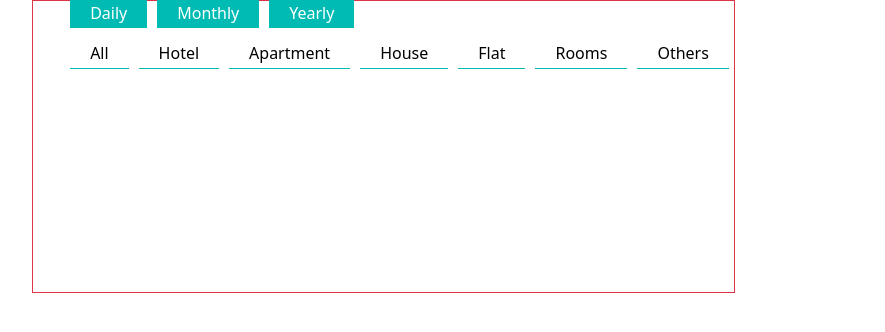
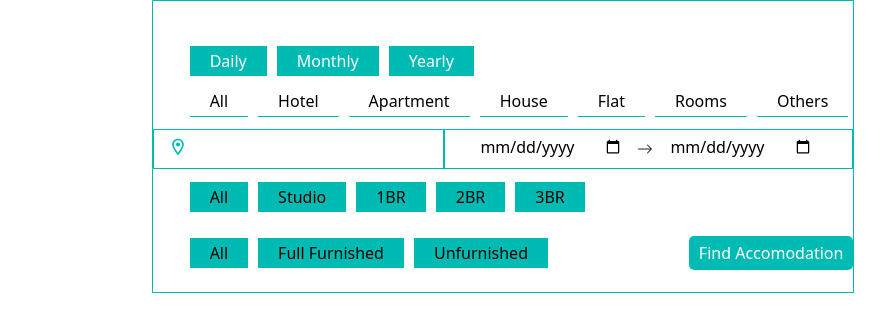
Before and after one commit to alamin00006/Rtemis-test, a React (Create React App) app: page / in a window 1280 px wide. Shown: the top 332 px of the page, without its empty margins (137-1022 px from the left). Built offline with nearby package versions, Linux system fonts and the light colour scheme.

Commit message:
search filed done

```diff
--- a/package.json
+++ b/package.json
@@ -10,6 +10,7 @@
     "react": "^18.2.0",
     "react-bootstrap": "^2.8.0",
     "react-dom": "^18.2.0",
+    "react-icons": "^4.10.1",
     "react-scripts": "5.0.1",
     "web-vitals": "^2.1.4"
   },
--- a/src/searchFiled/SearchFiled.css
+++ b/src/searchFiled/SearchFiled.css
@@ -22,3 +22,65 @@
   margin: 5px;
   text-decoration: none;
 }
+
+/* input filed Area */
+input {
+  border: 1px solid #00bbb4 !important;
+}
+input:focus {
+  outline: 1px solid #00bbb4 !important;
+}
+
+.input-filed-area {
+  position: relative;
+}
+.location-icon {
+  position: absolute;
+  top: 4px;
+  left: 15px;
+}
+.left-date {
+  position: absolute;
+  top: 6px;
+  right: 230px;
+}
+.left-date input {
+  border: none !important;
+}
+.left-date input:focus {
+  outline: none !important;
+}
+.right-date {
+  position: absolute;
+  top: 6px;
+  right: 40px;
+}
+.right-date input {
+  border: none !important;
+}
+.right-date input:focus {
+  outline: none !important;
+}
+.vl {
+  border-left: 2px solid #00bbb4;
+  height: 40px;
+  position: absolute;
+  top: 0px;
+  left: 290px;
+}
+.arrow-icon {
+  position: absolute;
+  top: 6px;
+  right: 200px;
+}
+/* Styled Searching */
+.styled-search-1 li {
+  list-style: none;
+}
+.styled-search-1 li a {
+  padding: 4px 20px;
+  background-color: #00bbb4;
+  color: black;
+  margin: 5px;
+  text-decoration: none;
+}
--- a/src/searchFiled/SearchFiled.jsx
+++ b/src/searchFiled/SearchFiled.jsx
@@ -1,10 +1,12 @@
 import React from "react";
 import "./SearchFiled.css";
+import { MdOutlineLocationOn } from "react-icons/md";
+import { BsArrowRight } from "react-icons/bs";
 const SearchFiled = () => {
   return (
-    <div className="search-filed d-flex justify-content-center">
-      <div className="border border-danger ">
-        <ul className="d-flex main-search">
+    <div className="container search-filed d-flex justify-content-center">
+      <div style={{ border: "1px solid #00bbb4" }}>
+        <ul className="d-flex main-search mt-5">
           <li>
             <a href="...">Daily</a>
           </li>
@@ -38,6 +40,68 @@ const SearchFiled = () => {
             <a href="...">Others</a>
           </li>
         </ul>
+        <div className="input-filed-area">
+          <input type="text" style={{ width: "100%", height: "40px" }} />
+          <div className="location-icon ">
+            <MdOutlineLocationOn
+              style={{ color: "#00bbb4", width: "20px", height: "20px" }}
+            />
+          </div>
+          <div className="left-date">
+            <input type="date" />
+          </div>
+          <div className="right-date">
+            <input type="date" />
+          </div>
+          <div class="vl"></div>
+          <div className="arrow-icon">
+            <BsArrowRight />
+          </div>
+        </div>
+        {/* Rent Styled Searching */}
+        <ul className="d-flex styled-search-1 mt-3">
+          <li>
+            <a href="...">All</a>
+          </li>
+          <li>
+            <a href="...">Studio</a>
+          </li>
+          <li>
+            <a href="...">1BR</a>
+          </li>
+          <li>
+            <a href="...">2BR</a>
+          </li>
+          <li>
+            <a href="...">3BR</a>
+          </li>
+        </ul>
+        <div className="d-flex justify-content-between align-items-center">
+          <ul className="d-flex styled-search-1 mt-3">
+            <li>
+              <a href="...">All</a>
+            </li>
+            <li>
+              <a href="...">Full Furnished</a>
+            </li>
+            <li>
+              <a href="...">Unfurnished</a>
+            </li>
+          </ul>
+          <div>
+            <button
+              style={{
+                backgroundColor: "#00bbb4",
+                border: "none",
+                color: "white",
+                padding: "5px 10px",
+                borderRadius: "5px",
+              }}
+            >
+              Find Accomodation
+            </button>
+          </div>
+        </div>
       </div>
     </div>
   );
```
Also changed, not shown: 1 other file (tests, documents, lock files or other folders).
